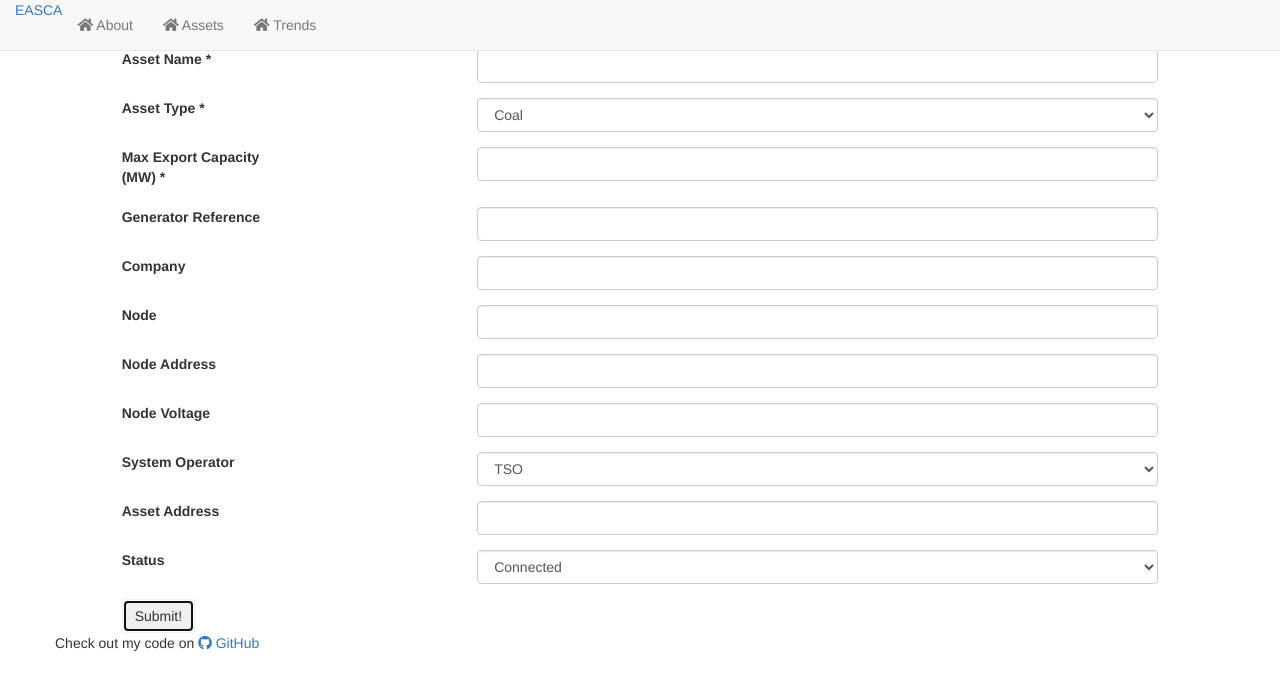
After one commit to dancasey-ie/irish_energy_assets, a Flask app: page /new_asset in a window 1280 px wide. The commit adds this page. Shown: the top 690 px of the page. Run offline with Flask 2, Linux system fonts and the light colour scheme; some libraries are stand-ins or nearby versions.

Commit message:
For adding new asset.

```diff
--- a/app.py
+++ b/app.py
@@ -3,6 +3,7 @@ import json
 import time
 from flask import Flask, render_template, redirect, request, url_for
 from flask_pymongo import PyMongo
+from bson.objectid import ObjectId
 
 app = Flask(__name__)
 with open('db_details.txt', 'r') as f:
@@ -255,10 +256,30 @@ def trends():
 def edit_asset():
         print()
 
-@app.route('/add_asset')
+@app.route('/new_asset')
+def new_asset():
+    return render_template('add_asset.html')
+
+@app.route('/add_asset', methods=['POST'])
 def add_asset():
-        print()
+    asset_db = mongo.db.all_assets.find()
+    asset_doc = {"Name": request.form['Name'],
+                 "Type":  request.form['Type'],
+                 "MEC_MW":  request.form['MEC_MW'],
+                 "GenRef":  request.form['GenRef'],
+                 "Company":  request.form['Company'],
+                 "Node":  request.form['Node'],
+                 "NodeAddress":  request.form['NodeAddress'],
+                 "NodeVoltage":  request.form['NodeVoltage'],
+                 "SystemOperator":  request.form['SystemOperator'],
+                 "AssetAddress":  request.form['AssetAddress'],
+                 "Status":  request.form['Status'],
+                 "New_Entry": 'Yes'
+                 }
+    mongo.db.all_assets.insert_one(asset_doc)
 
+    return render_template("assets.html",
+                           all_assets=mongo.db.all_assets.find())
 
 if __name__ == '__main__':
     app.run(host=os.environ.get('IP'),
--- /dev/null
+++ b/templates/add_asset.html
@@ -0,0 +1,94 @@
+{% extends 'base.html'%} {% block content %}
+<div class="row">
+    <form class="asset-details col-sm-10 col-sm-offset-1" method="POST" action="{{ url_for('add_asset')}}">
+        <div>
+            <p class="lead">Asset Details:</p>
+            <div class="form-group row">
+                <label class="col-sm-2 col-form-label" for="Name">Asset Name *</label>
+                <div class="col-sm-8 col-sm-offset-2">
+                    <input type="text" name="Name" class="form-control asset-entry-form" id="Name" required />
+                </div>
+            </div>
+            <div class="form-group row">
+                <label class="col-sm-2 col-form-label" for="Type">Asset Type *</label>
+                <div class="col-sm-8 col-sm-offset-2">
+                    <select name="Type" id="Type" class="form-control asset-entry-form">
+                        <option>Coal</option>
+                        <option>Gas</option>
+                        <option>Gasoil</option>
+                        <option>Oil</option>
+                        <option>Peat</option>
+                        <option>Waste</option>
+                        <option>Waste Wood</option>
+                        <option>Water</option>
+                    </select>
+                </div>
+            </div>
+            <div class="form-group row">
+                <label class="col-sm-2 col-form-label" for="MEC_MW">Max Export Capacity (MW) *</label>
+                <div class="col-sm-8 col-sm-offset-2">
+                    <input type="text" name="MEC_MW" class="form-control asset-entry-form" id="MEC_MW" required />
+                </div>
+            </div>
+            <div class="form-group row">
+                <label class="col-sm-2 col-form-label" for="GenRef">Generator Reference</label>
+                <div class="col-sm-8 col-sm-offset-2">
+                    <input type="text" name="GenRef" class="form-control asset-entry-form" id="GenRef" />
+                </div>
+            </div>
+            <div class="form-group row">
+                <label class="col-sm-2 col-form-label" for="Company">Company</label>
+                <div class="col-sm-8 col-sm-offset-2">
+                    <input type="text" name="Company" class="form-control asset-entry-form" id="Company" />
+                </div>
+            </div>
+            <div class="form-group row">
+                <label class="col-sm-2 col-form-label" for="Node">Node</label>
+                <div class="col-sm-8 col-sm-offset-2">
+                    <input type="text" name="Node" class="form-control asset-entry-form" id="Node" />
+                </div>
+            </div>
+            <div class="form-group row">
+                <label class="col-sm-2 col-form-label" for="NodeAddress">Node Address</label>
+                <div class="col-sm-8 col-sm-offset-2">
+                    <input type="text" name="NodeAddress" class="form-control asset-entry-form" id="NodeAddress" />
+                </div>
+            </div>
+            <div class="form-group row">
+                <label class="col-sm-2 col-form-label" for="NodeVoltage">Node Voltage</label>
+                <div class="col-sm-8 col-sm-offset-2">
+                    <input type="text" name="NodeVoltage" class="form-control asset-entry-form" id="NodeVoltage" />
+                </div>
+            </div>
+            <div class="form-group row">
+                <label class="col-sm-2 col-form-label" for="SystemOperator">System Operator</label>
+                <div class="col-sm-8 col-sm-offset-2">
+                    <select name="SystemOperator" id="SystemOperator" class="form-control asset-entry-form">
+                        <option>TSO</option>
+                        <option>DSO</option>
+                    </select>
+                </div>
+            </div>
+            <div class="form-group row">
+                <label class="col-sm-2 col-form-label" for="AssetAddress">Asset Address</label>
+                <div class="col-sm-8 col-sm-offset-2">
+                    <input type="text" name="AssetAddress" class="form-control asset-entry-form" id="AssetAddress" />
+                </div>
+            </div>
+            <div class="form-group row">
+                <label class="col-sm-2 col-form-label" for="Status">Status</label>
+                <div class="col-sm-8 col-sm-offset-2">
+                    <select name="Status" id="Status" class="form-control asset-entry-form">
+                        <option>Connected</option>
+                        <option>Contracted</option>
+                        <option>Energised</option>
+                    </select>
+                </div>
+            </div>
+            <button class="btn" autofocus>Submit!</button>
+        </div>
+    </form>
+
+
+</div>
+{% endblock %}
```
Also changed, not shown: templates/assets.html (+3 -20 lines).
